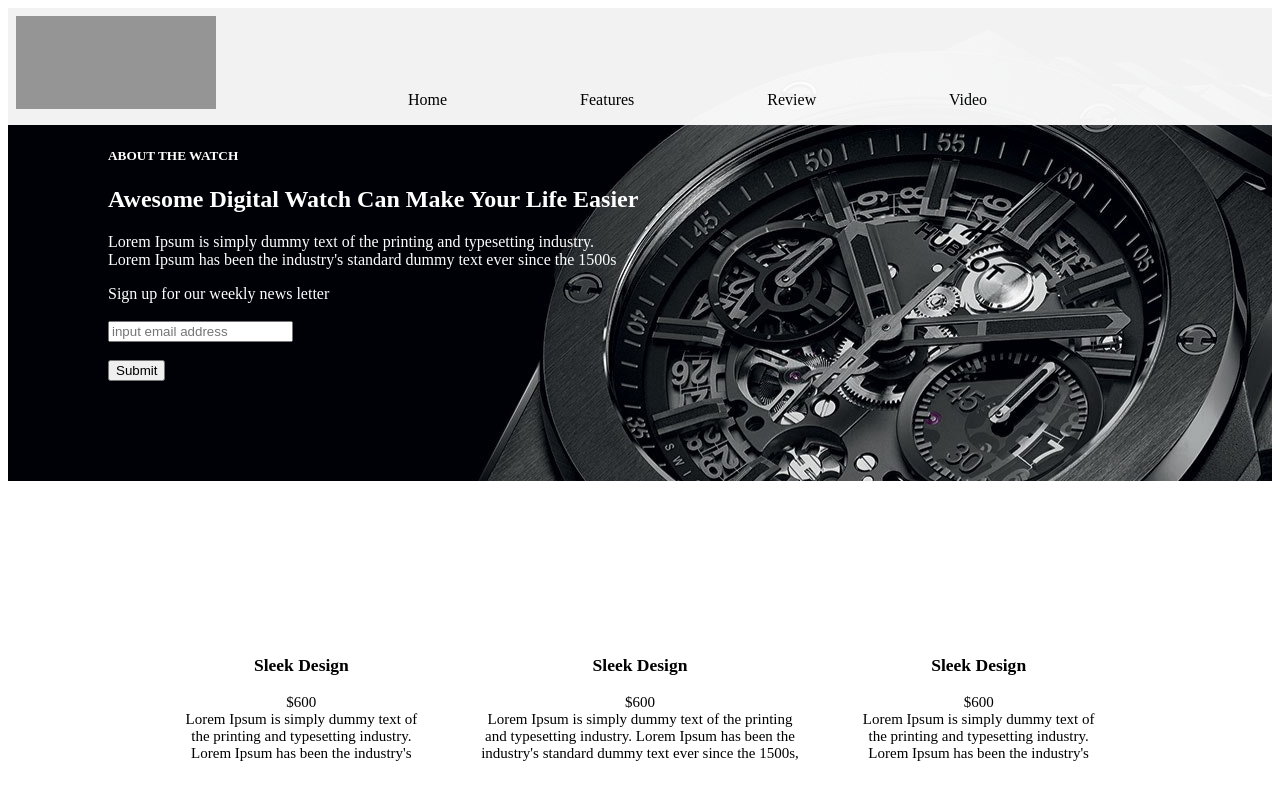
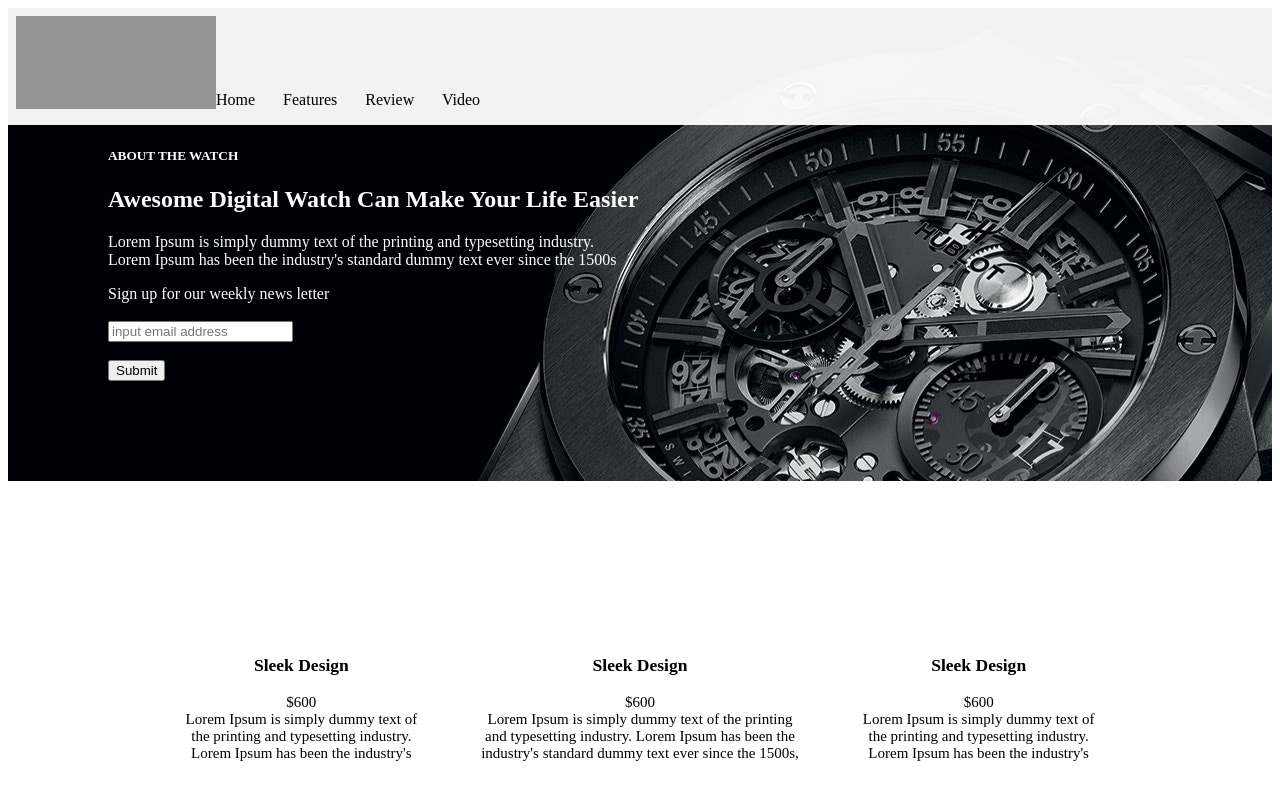
Before and after one commit to SuccessPower/product-landing-page, a plain HTML site: page index.html in a window 1280 px wide. Shown: the top 810 px of the page. Drawn offline with Linux system fonts and the light colour scheme; grey boxes are pictures that could not be loaded.

Commit message:
Update style.css

```diff
--- a/style.css
+++ b/style.css
@@ -11,7 +11,7 @@ body {
     color: rgb(0, 0, 0);
     padding: 1em;
     /* line-height: 10px; */
-    display: inline-flex;
+    display: flex;
 }
 a {
     color: rgb(0, 0, 0);
@@ -28,9 +28,9 @@ a:hover {
 #nav-bar {
     float: right;
     align-self: flex-end;
-    margin-left: 15%;
-    word-spacing: 15px;
-    /* float: left; */
+    /* margin-left: 15%; */
+    /* word-spacing: 5px; */
+    float: right;
 }
 #home {
     background-image: url(image/hublot-watch.jpg)
```
